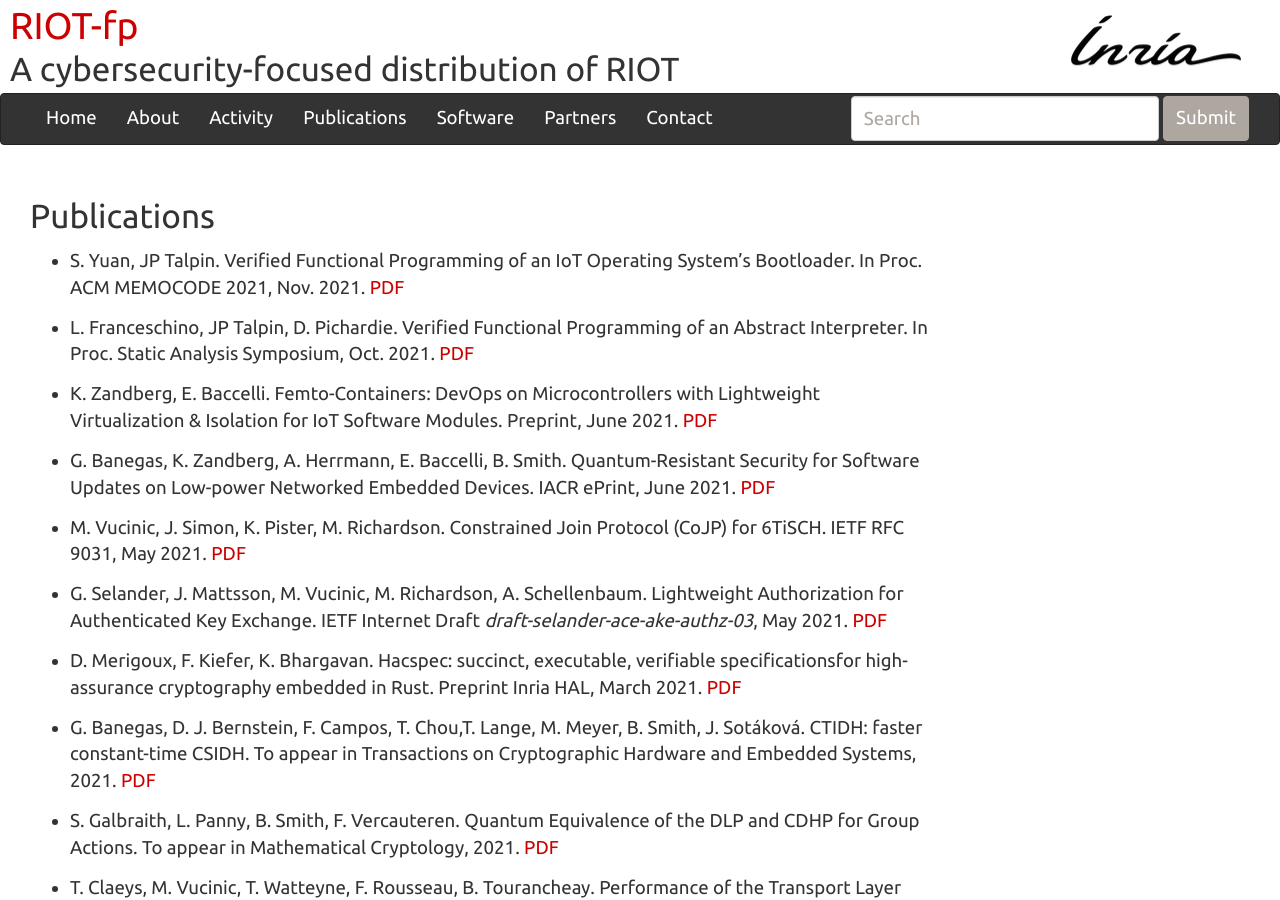
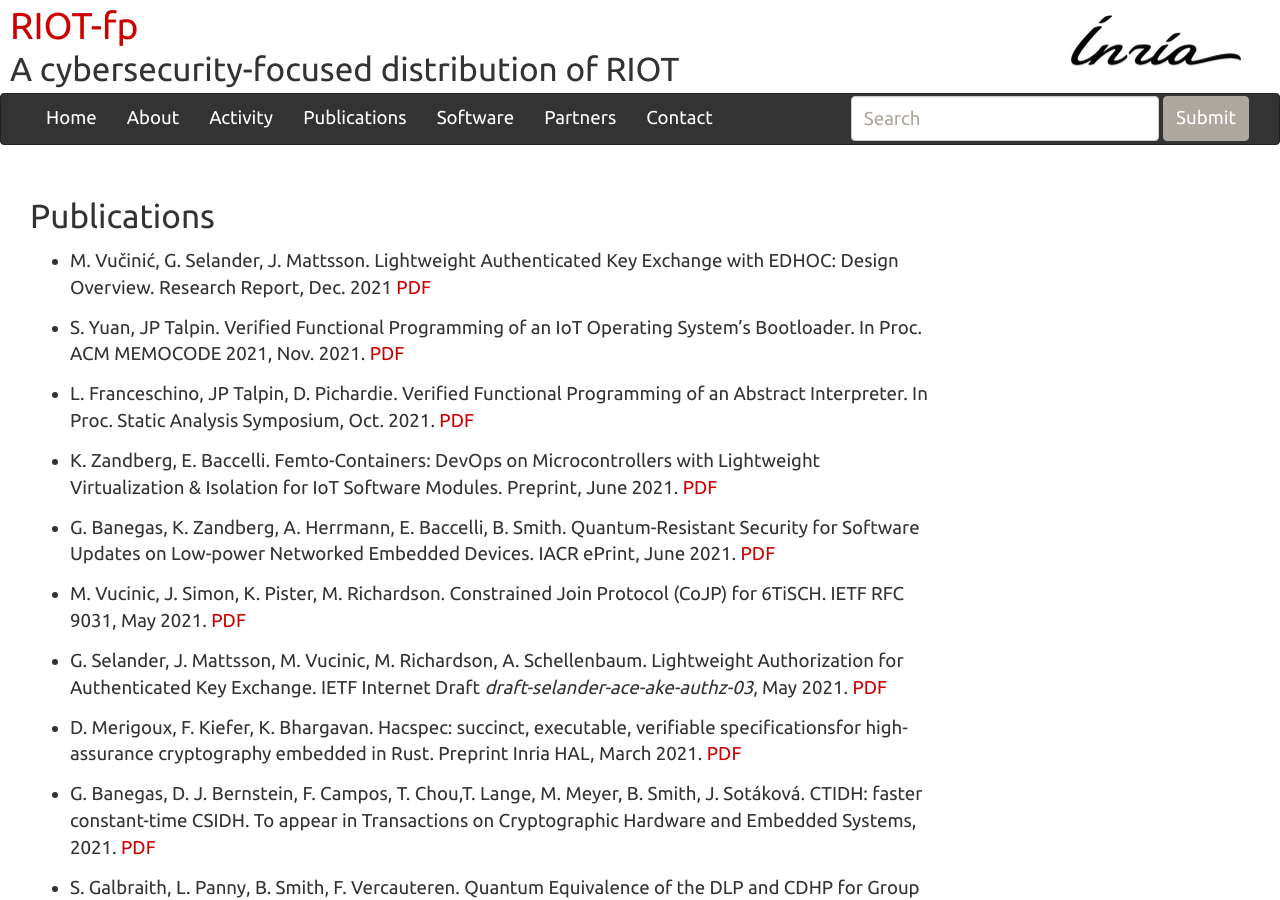
Before and after one commit to future-proof-iot/RIOT-fp, a Jekyll site: the page built from publications.md, in a window 1280 px wide and 900 px high. Built offline with Jekyll 4.4.1, drawn with Linux system fonts in a browser that asks for light colours; nearby versions of some CDN libraries; our own code applies the rules of GitHub Pages for plain Markdown files.

Commit message:
Publications: added EDHOC design overview

```diff
--- a/publications.md
+++ b/publications.md
@@ -1,4 +1,6 @@
 ## Publications
+
+- M. Vučinić, G. Selander, J. Mattsson. Lightweight Authenticated Key Exchange with EDHOC: Design Overview. Research Report, Dec. 2021 [PDF](https://hal.inria.fr/hal-03434293/document)
 
 - S. Yuan, JP Talpin. Verified Functional Programming of an IoT Operating System's Bootloader. In Proc. ACM MEMOCODE 2021, Nov. 2021. [PDF](https://hal.inria.fr/hal-03343002/document)
 
```
